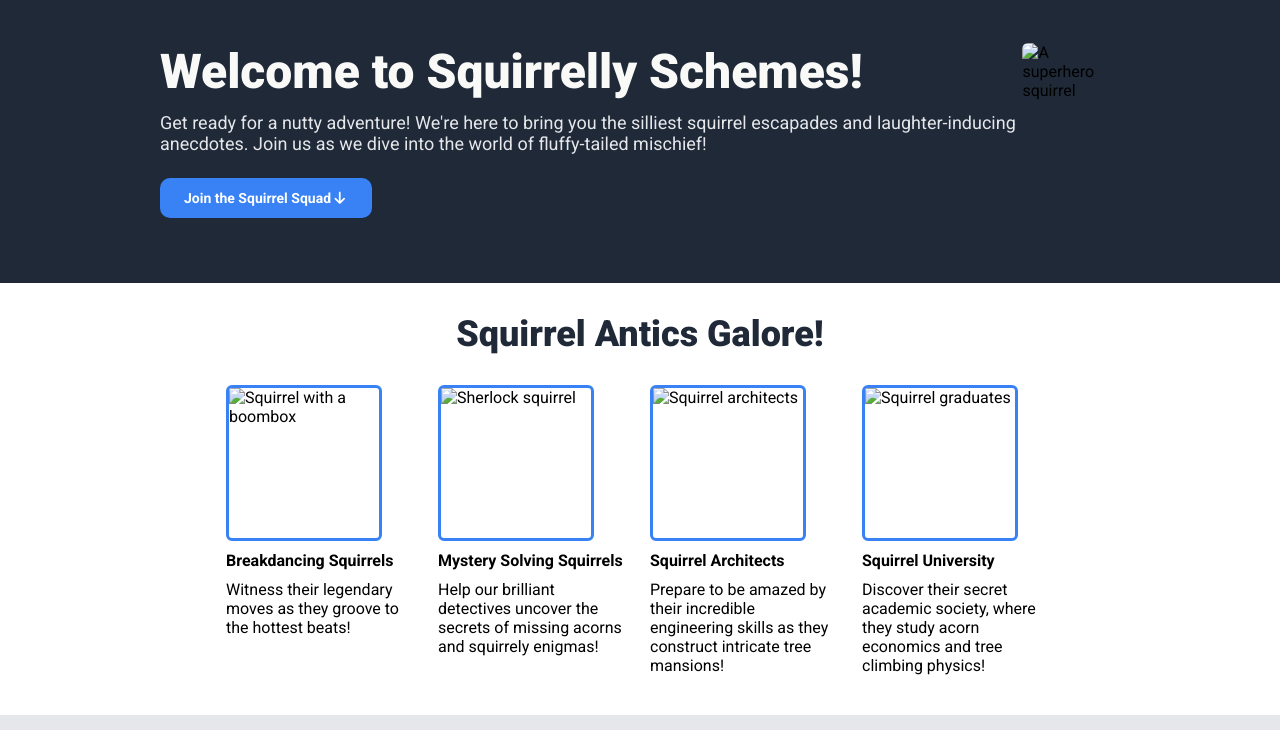
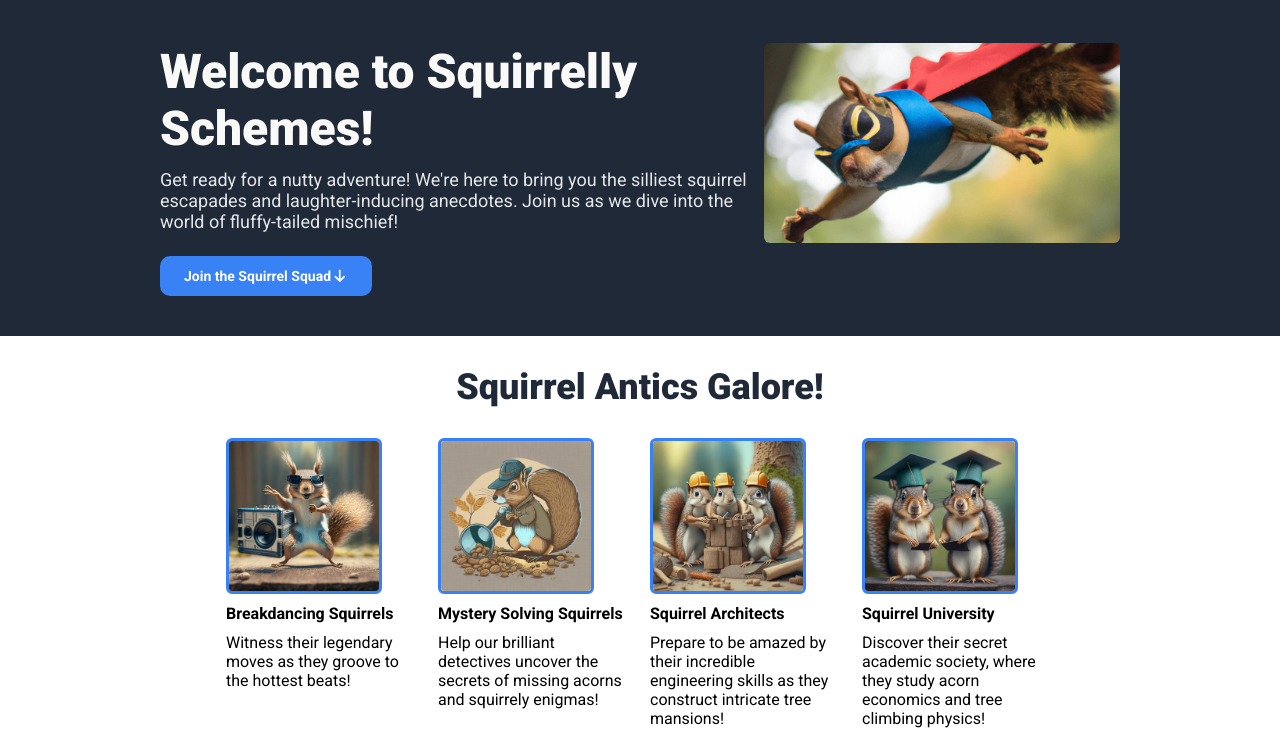
Before and after one commit to olegbikmeyev/squirrelly-schemes, a plain HTML site: page index.html in a window 1280 px wide. Shown: the part 102-832 px from the top of the page. Drawn offline with Linux system fonts and the light colour scheme; the site is published under a folder, as on GitHub Pages, so addresses that start at the root find nothing.

Commit message:
Remove '/' before images

```diff
--- a/index.html
+++ b/index.html
@@ -68,7 +68,7 @@
           ></a>
         </div>
         <img
-          src="/images/action-shot.jpg"
+          src="images/action-shot.jpg"
           alt="A superhero squirrel"
           id="cape-squirrel"
         />
@@ -80,7 +80,7 @@
         <div class="card">
           <img
             class="card-image"
-            src="/images/squirrel-boombox.png"
+            src="images/squirrel-boombox.png"
             alt="Squirrel with a boombox"
           />
           <h4>Breakdancing Squirrels</h4>
@@ -91,7 +91,7 @@
         <div class="card">
           <img
             class="card-image"
-            src="/images/squirrel-sherlock.png"
+            src="images/squirrel-sherlock.png"
             alt="Sherlock squirrel"
           />
           <h4>Mystery Solving Squirrels</h4>
@@ -103,7 +103,7 @@
         <div class="card">
           <img
             class="card-image"
-            src="/images/construction-squirrels.png"
+            src="images/construction-squirrels.png"
             alt="Squirrel architects"
           />
           <h4>Squirrel Architects</h4>
@@ -115,7 +115,7 @@
         <div class="card">
           <img
             class="card-image"
-            src="/images/squirrel-graduates.png"
+            src="images/squirrel-graduates.png"
             alt="Squirrel graduates"
           />
           <h4>Squirrel University</h4>
```
